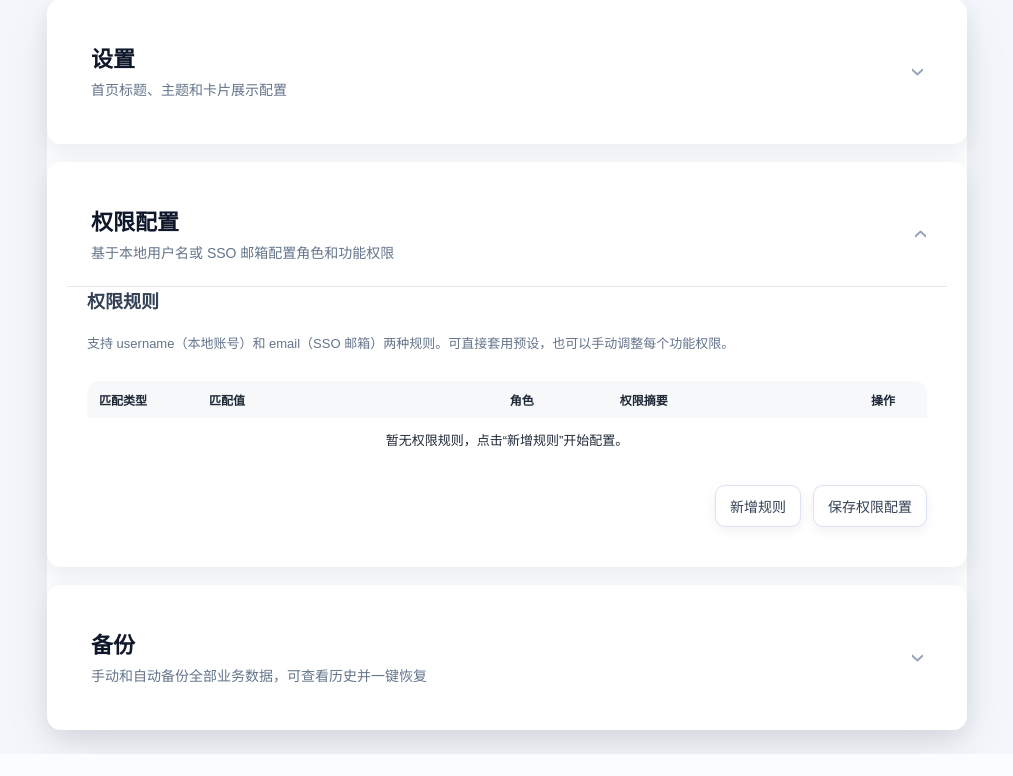
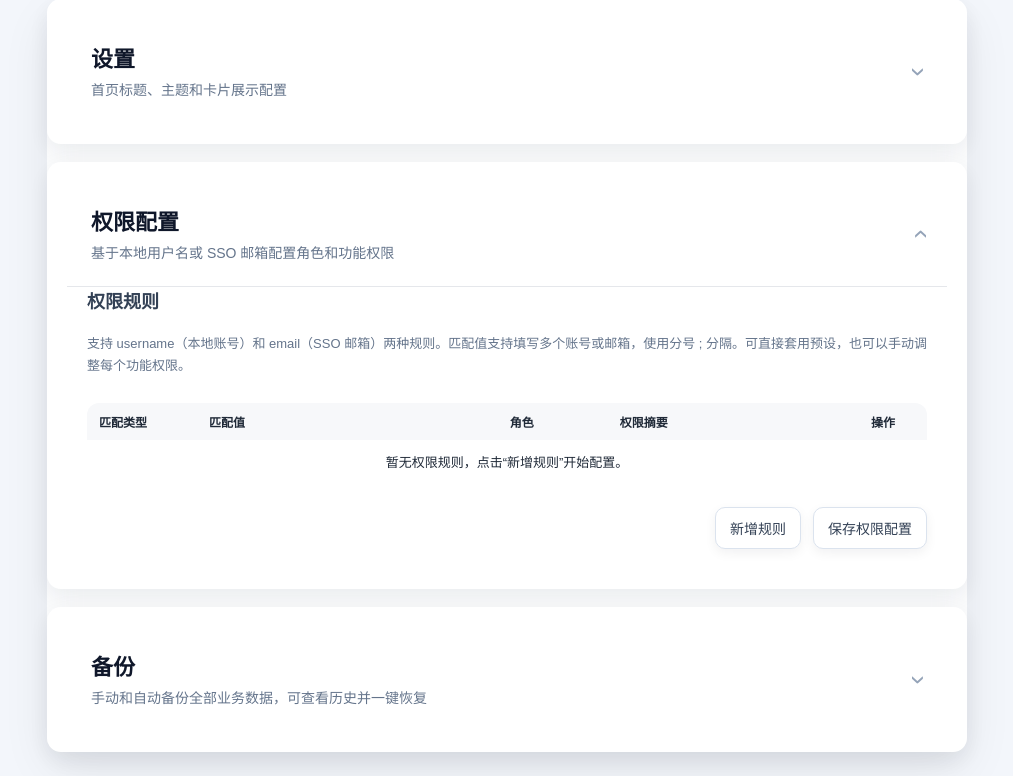
Before and after one commit to Mingkun/BeWin, a Flask app: page /settings in a window 1280 px wide, after a click that opens the changed part. Shown: the part 160-936 px from the top of the page, without its empty margins (133-1146 px from the left). Before the commit the page ends 914 px from the top, so only its background shows below. Run offline with Flask 3, Linux system fonts and the light colour scheme.

Commit message:
支持权限规则使用分号分隔多个匹配值

```diff
--- a/src/app.py
+++ b/src/app.py
@@ -322,13 +322,14 @@ def match_permission_rule(username='', email=''):
     email = (email or '').strip().lower()
     for item in load_permission_rules():
         rule_type = (item.get('type') or '').strip().lower()
-        rule_value = (item.get('value') or '').strip().lower()
-        if not rule_value:
+        raw_rule_value = (item.get('value') or '').strip()
+        rule_values = [part.strip().lower() for part in raw_rule_value.split(';') if part.strip()]
+        if not rule_values:
             continue
         matched = False
-        if rule_type == 'username' and username and username == rule_value:
+        if rule_type == 'username' and username and username in rule_values:
             matched = True
-        if rule_type == 'email' and email and email == rule_value:
+        if rule_type == 'email' and email and email in rule_values:
             matched = True
         if matched:
             role = normalize_permission_role(item.get('role'))
--- a/templates/settings.html
+++ b/templates/settings.html
@@ -131,7 +131,7 @@
         <div class="system-card-body" hidden>
           <div class="settings-group">
             <div class="settings-section-title">权限规则</div>
-            <div class="settings-section-desc">支持 username（本地账号）和 email（SSO 邮箱）两种规则。可直接套用预设，也可以手动调整每个功能权限。</div>
+            <div class="settings-section-desc">支持 username（本地账号）和 email（SSO 邮箱）两种规则。匹配值支持填写多个账号或邮箱，使用分号 ; 分隔。可直接套用预设，也可以手动调整每个功能权限。</div>
 
             <div style="border:1px solid var(--ios-light-gray); border-radius:12px; overflow:hidden; background:#fff; margin-bottom:12px;">
               <div style="display:grid; grid-template-columns: 110px 1.3fr 110px 1fr 88px; background:#f7f8fa; border-bottom:1px solid var(--ios-light-gray); font-size:12px; color:var(--ios-text-secondary); font-weight:600;">
@@ -199,7 +199,7 @@
                     </label>
                     <label class="ios-field" style="grid-column: span 2;">
                       <span class="ios-field-label">匹配值</span>
-                      <input type="text" id="permission-editor-value" value="" placeholder="例如：admin 或 someone@company.com">
+                      <input type="text" id="permission-editor-value" value="" placeholder="例如：admin;zhangsan 或 someone@company.com;other@company.com">
                     </label>
                     <label class="ios-field ios-select-field">
                       <span class="ios-field-label">角色</span>
```
